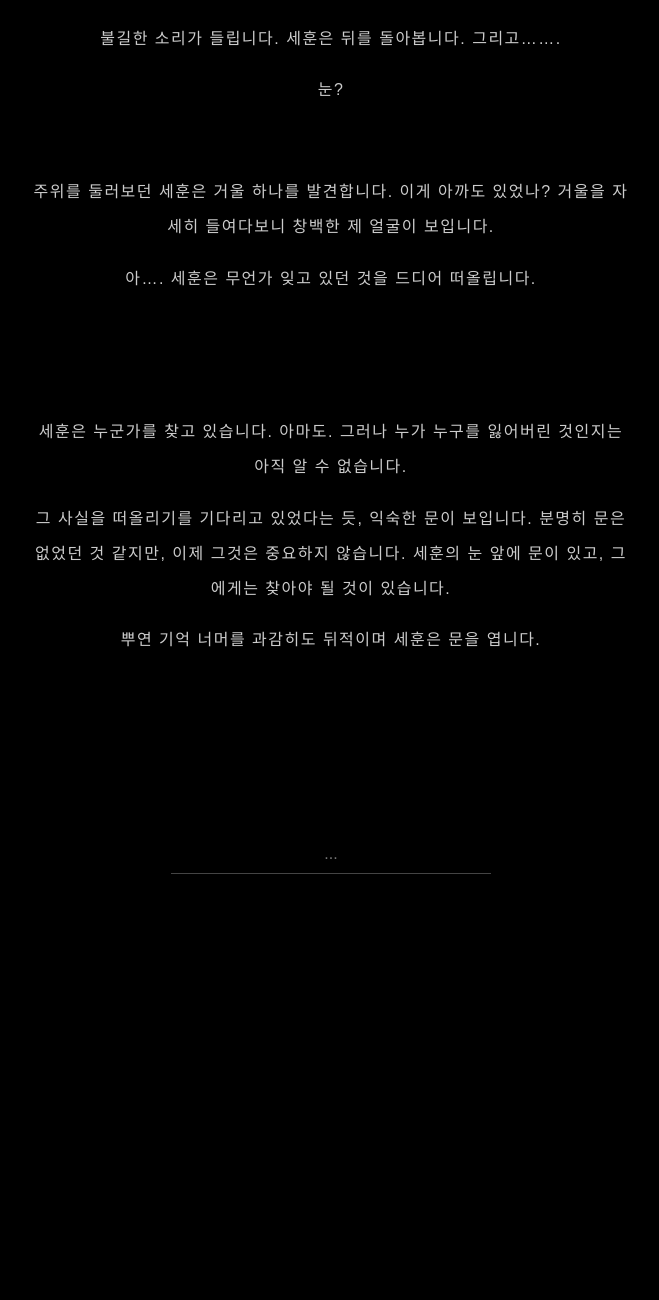
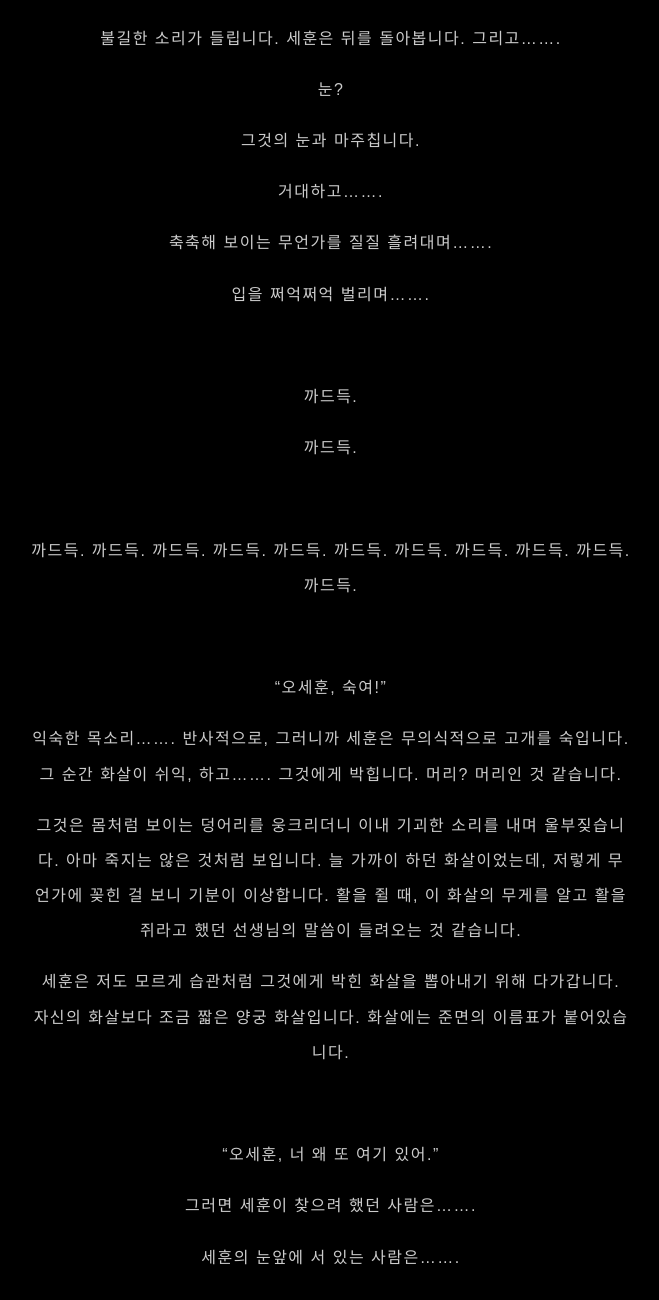
Before and after one commit to 94x01/94x01.github.io, a plain HTML site: page open/index.html in a window 1280 px wide. Shown: the part 520-1820 px from the top of the page, without its empty margins (309-968 px from the left). Before the commit the page ends 1554 px from the top, so only its background shows below. Drawn offline with Linux system fonts and the light colour scheme.

Commit message:
Update index.html

```diff
--- a/open/index.html
+++ b/open/index.html
@@ -77,14 +77,24 @@
         <br>
         <p>불길한 소리가 들립니다. 세훈은 뒤를 돌아봅니다. 그리고…….</p>
       <p>눈?</p>
+        <p>그것의 눈과 마주칩니다.</p>
+        <p>거대하고…….</p>
+        <p>축축해 보이는 무언가를 질질 흘려대며…….</p>
+        <p>입을 쩌억쩌억 벌리며…….</p>
         <br>
-        <p>주위를 둘러보던 세훈은 거울 하나를 발견합니다. 이게 아까도 있었나? 거울을 자세히 들여다보니 창백한 제 얼굴이 보입니다.</p>
-        <p>아…. 세훈은 무언가 잊고 있던 것을 드디어 떠올립니다.</p>
+        <p>까드득.</p>
+        <p>까드득.</p>
         <br>
-        <p class="hidden-hint">내가 누구를 찾으러 왔더라.</p>
-        <p>세훈은 누군가를 찾고 있습니다. 아마도. 그러나 누가 누구를 잃어버린 것인지는 아직 알 수 없습니다.</p>
-        <p>그 사실을 떠올리기를 기다리고 있었다는 듯, 익숙한 문이 보입니다. 분명히 문은 없었던 것 같지만, 이제 그것은 중요하지 않습니다. 세훈의 눈 앞에 문이 있고, 그에게는 찾아야 될 것이 있습니다.</p>
-        <p>뿌연 기억 너머를 과감히도 뒤적이며 세훈은 문을 엽니다.</p>
+        <p>까드득. 까드득. 까드득. 까드득. 까드득. 까드득. 까드득. 까드득. 까드득. 까드득. 까드득. </p>
+        <br>
+        <p>“오세훈, 숙여!”</p>
+        <p>익숙한 목소리……. 반사적으로, 그러니까 세훈은 무의식적으로 고개를 숙입니다. 그 순간 화살이 쉬익, 하고……. 그것에게 박힙니다. 머리? 머리인 것 같습니다.</p>
+        <p>그것은 몸처럼 보이는 덩어리를 웅크리더니 이내 기괴한 소리를 내며 울부짖습니다. 아마 죽지는 않은 것처럼 보입니다. 늘 가까이 하던 화살이었는데, 저렇게 무언가에 꽂힌 걸 보니 기분이 이상합니다. 활을 쥘 때, 이 화살의 무게를 알고 활을 쥐라고 했던 선생님의 말씀이 들려오는 것 같습니다.</p>
+        <p>세훈은 저도 모르게 습관처럼 그것에게 박힌 화살을 뽑아내기 위해 다가갑니다. 자신의 화살보다 조금 짧은 양궁 화살입니다. 화살에는 준면의 이름표가 붙어있습니다.</p>
+        <br>
+        <p>“오세훈, 너 왜 또 여기 있어.”</p>
+        <p>그러면 세훈이 찾으려 했던 사람은…….</p>
+        <p>세훈의 눈앞에 서 있는 사람은…….</p>
         <br>
 
     </div>
@@ -95,7 +105,7 @@
         function checkAnswer() {
             var answer = document.getElementById("answerInput").value.trim().toLowerCase();
 
-            if(answer === "open") {
+            if(answer === "junmyeon") {
                 window.location.href = "/" + answer + "/";
             } else if (answer !== "") {
                 alert("아무 일도 일어나지 않았다.");
```
